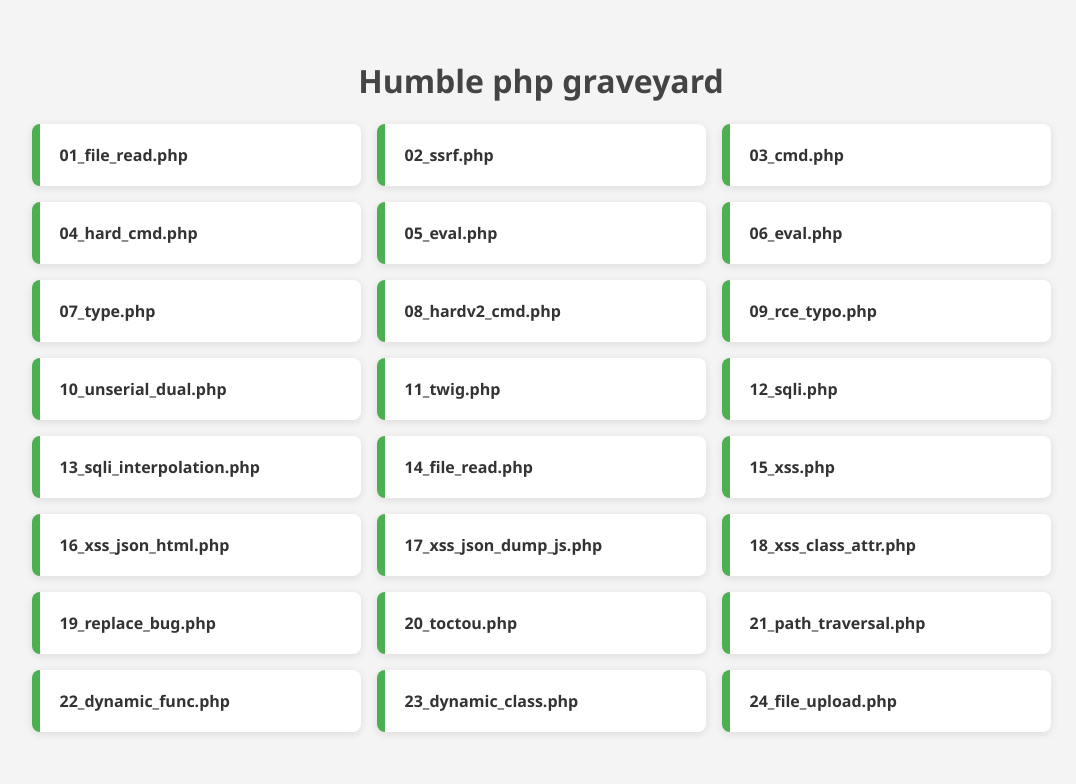
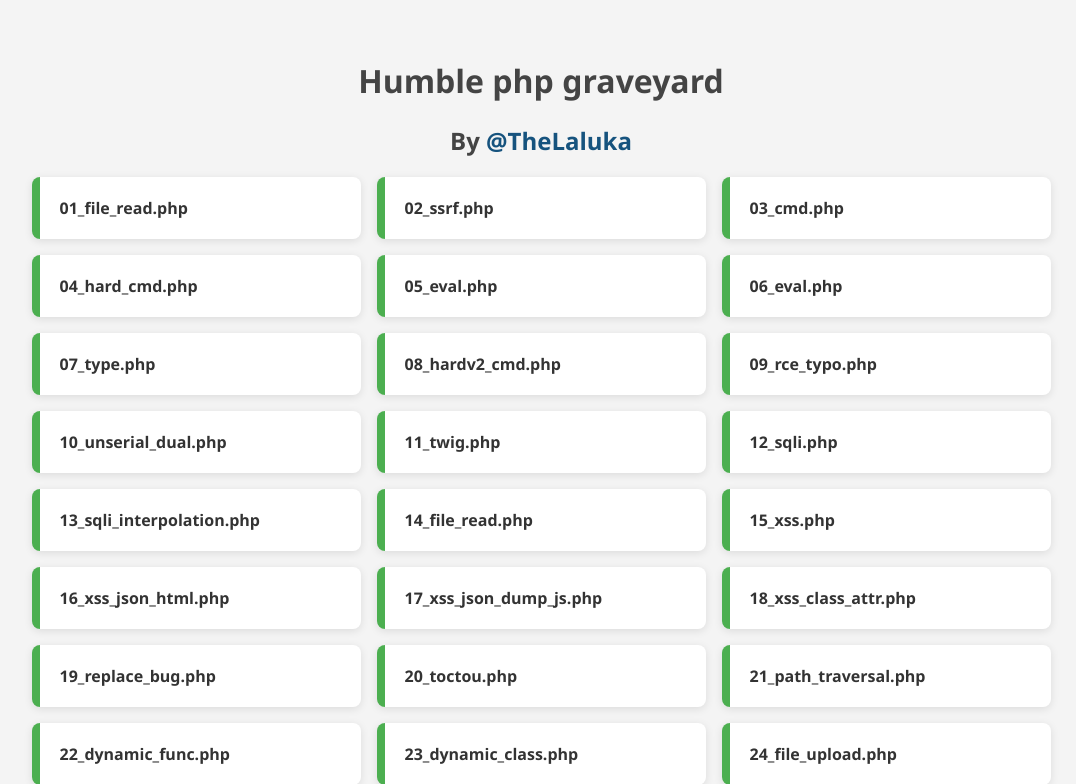
Before and after one commit to Chocapikk/humble-php-graveyard, a PHP site: page /resource/ in a window 1280 px wide. Shown: the top 784 px of the page, without its empty margins (99-1175 px from the left). Before the commit the page ends 734 px from the top, so only its background shows below. Run offline with PHP 8.4, Linux system fonts and the light colour scheme.

Commit message:
fix: add autor

```diff
--- a/src/index.php
+++ b/src/index.php
@@ -12,6 +12,16 @@
         h1 {
             text-align: center;
             color: #444;
+        }
+        h2 {
+            text-align: center;
+            color: #444;
+        }
+
+        h2 a {
+            text-decoration: none;
+            color: #16537e;
+            font-weight: bold;
         }
         .grid {
             display: flex;
@@ -50,6 +60,7 @@
 </head>
 <body>
     <h1>Humble php graveyard</h1>
+    <h2>By <a href="https://github.com/laluka">@TheLaluka</a></h2>
     <div class="grid">
         <?php
         $files = glob("*.php");
```
